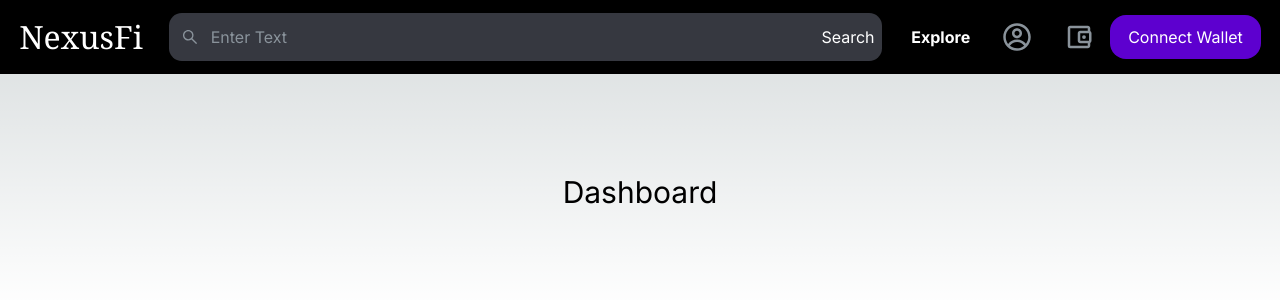
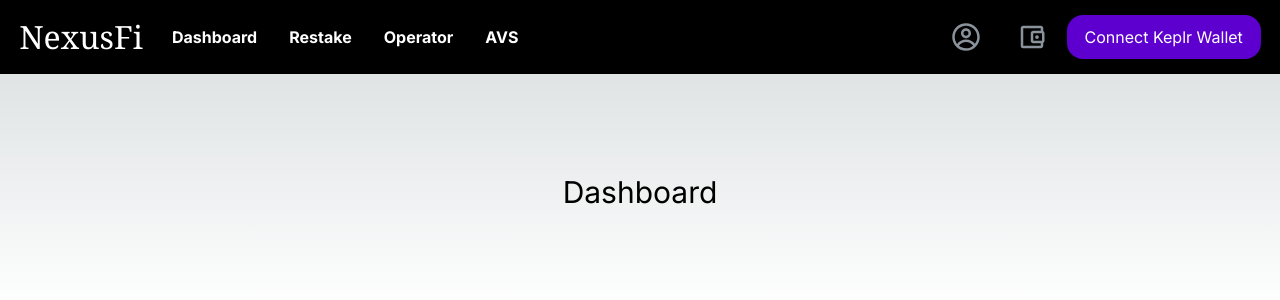
Before and after one commit to Nexus-Fi/frontend, a Next.js app: page / in a window 1280 px wide. Shown: the top 300 px of the page. Built offline with nearby package versions, Linux system fonts and the light colour scheme.

Commit message:
added menu items

```diff
--- a/src/components/navigation/navbar.tsx
+++ b/src/components/navigation/navbar.tsx
@@ -96,6 +96,9 @@ export default function Navbar() {
 
 				const accounts = await offlineSigner.getAccounts();
 
+				console.log("address", accounts[0].address, "chainId", chainId);
+				console.log(accounts)
+
 				// console.log(accounts[0].address);
 
 				setShow(false);
@@ -129,50 +132,52 @@ export default function Navbar() {
 				</div>
 			</Link>
 
-			{/* search bar to search streams */}
-			<div className={style.searchBar}>
-				<div className={style.searchIcon}>
-					<AiOutlineSearch />
-				</div>
-				<input
-					className={style.searchInput}
-					type="text"
-					defaultValue={searchQuery}
-					placeholder="Enter Text"
-				//  onKeyPress={(e) => {
-				// if (e.key === 'Enter')
-				//     console.log(searchQuery)
-				// }}
-				/>
-				<button
-					onClick={() => {
-						router.push(`/searching/${searchQuery}`);
-					}}
-					className="text-white px-2"
-				>
-					Search
-				</button>
-			</div>
+
 
 			<div className={style.headerItems}>
-				<Link href="/searching">
-					{/* <div className={style.headerItem}> Streaming </div> */}
-				</Link>
+				<div
+					className={style.headerItem}
+					onClick={() => {
+						router.push("/");
+					}}
+				>
+					Dashboard
+				</div>
 
 				<div
 					className={style.headerItem}
 					onClick={() => {
-						router.push("/explore");
+						router.push("/restake");
 					}}
 				>
-					Explore
+					Restake
 				</div>
 
+				<div
+					className={style.headerItem}
+					onClick={() => {
+						router.push("/operator");
+					}}
+				>
+					Operator
+				</div>
+
+				<div
+					className={style.headerItem}
+					onClick={() => {
+						router.push("/avs");
+					}}
+				>
+					AVS
+				</div>
+			</div>
+
+			<div className="flex flex-row space-x-1 items-center md:flex md:flex-grow justify-end ">
 				{/* <div className={style.headerIcon} onClick={() => { router.push(`/profile/${address}`) }}> */}
 				<div
 					className={style.headerIcon}
 					onClick={() => {
-						router.push("/nft");
+						router.push("/account");
 					}}
 				>
 					<CgProfile />
@@ -184,7 +189,7 @@ export default function Navbar() {
 					className="bg-[#5D00CF] text-white px-[18px] py-[10px] rounded-[16px] cursor-pointer"
 					onClick={connectKeplr}
 				>
-					Connect Wallet
+					Connect Keplr Wallet
 				</div>
 			</div>
 		</div>
```
